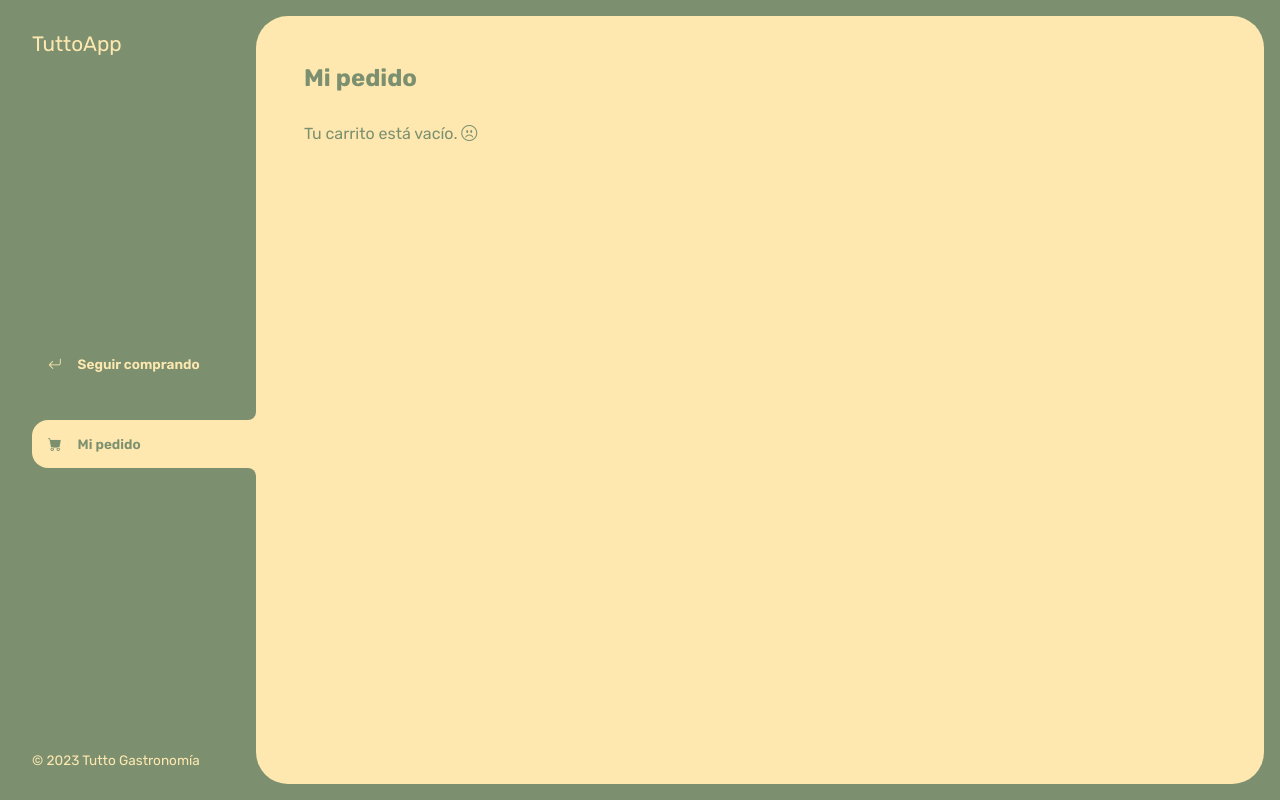
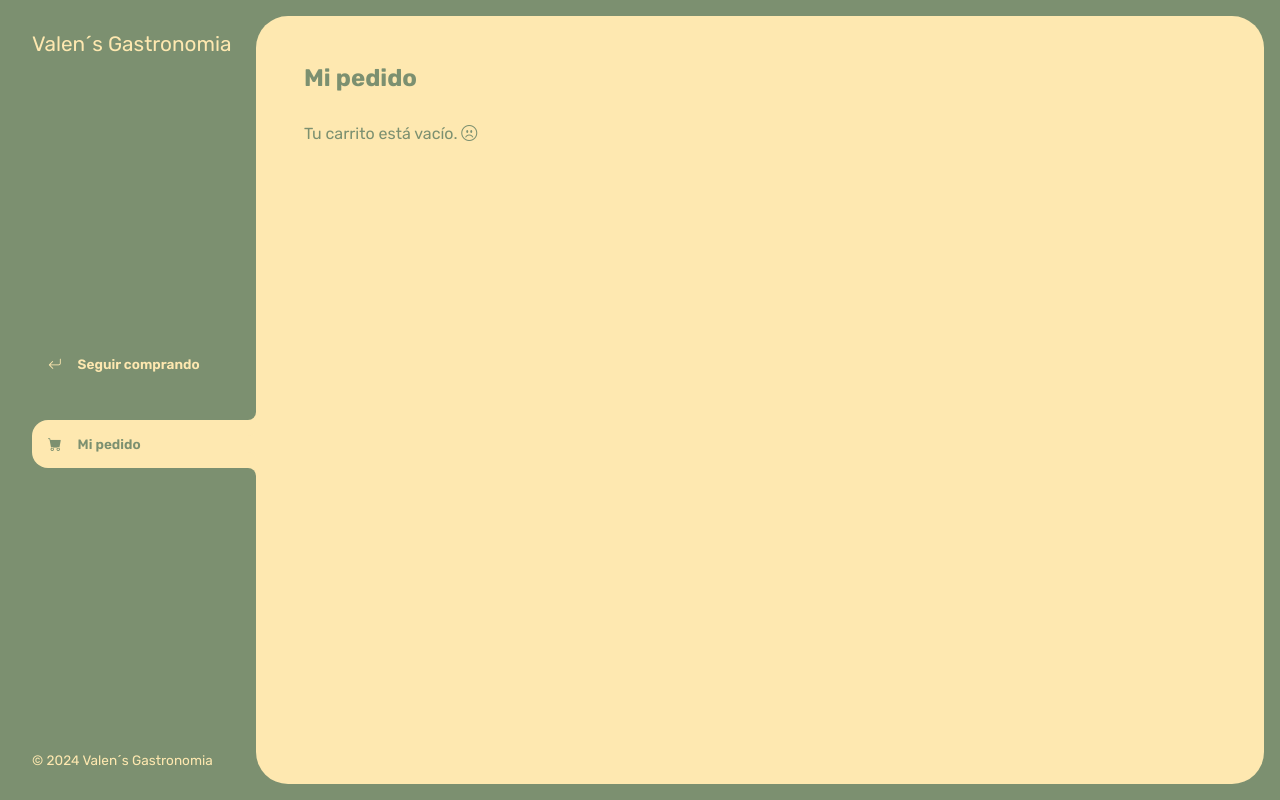
Before and after one commit to ValenPlonhestainer/PreEntrega3-Valentin-Plonhestainer, a plain HTML site: page carrito.html in a window 1280 px wide. Drawn offline with nearby package versions, Linux system fonts and the light colour scheme; some packages are replaced by stand-ins of ours; a script that the page names is missing.

Commit message:
PreEntrega3 hacia mi proyecto final

```diff
--- a/carrito.html
+++ b/carrito.html
@@ -4,7 +4,7 @@
     <meta charset="UTF-8">
     <meta http-equiv="X-UA-Compatible" content="IE=edge">
     <meta name="viewport" content="width=device-width, initial-scale=1.0">
-    <title>TuttoApp</title>
+    <title>Valen´s Gastronomia</title>
     <link rel="stylesheet" href="https://cdn.jsdelivr.net/npm/bootstrap-icons@1.9.1/font/bootstrap-icons.css">
     <link rel="stylesheet" type="text/css" href="https://cdn.jsdelivr.net/npm/toastify-js/src/toastify.min.css">
     <link rel="stylesheet" href="./css/main.css">
@@ -13,7 +13,7 @@
 
     <div class="wrapper">
         <header class="header-mobile">
-            <h1 class="logo">TuttoApp</h1>
+            <h1 class="logo">Valen´s Gastronomia</h1>
             <button class="open-menu" id="open-menu">
                 <i class="bi bi-list"></i>
             </button>
@@ -23,7 +23,7 @@
                 <i class="bi bi-x"></i>
             </button>
             <header>
-                <h1 class="logo">TuttoApp</h1>
+                <h1 class="logo">Valen´s Gastronomia</h1>
             </header>
             <nav>
                 <ul>
@@ -40,7 +40,7 @@
                 </ul>
             </nav>
             <footer>
-                <p class="texto-footer">© 2023 Tutto Gastronomía</p>
+                <p class="texto-footer">© 2024 Valen´s Gastronomia</p>
             </footer>
         </aside>
         <main>
```
Also changed, not shown: index.html (+4 -4 lines).
